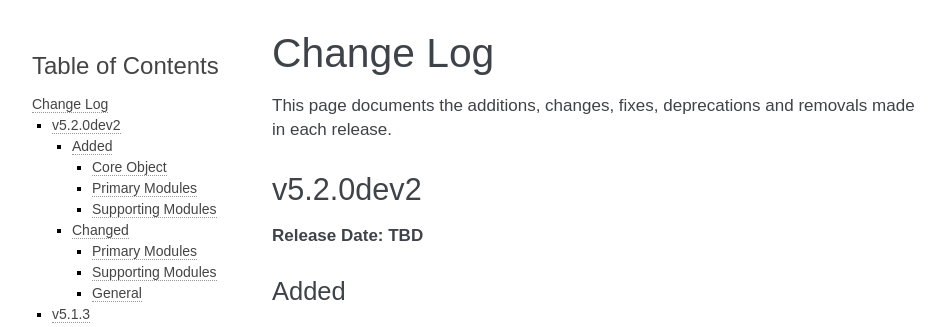
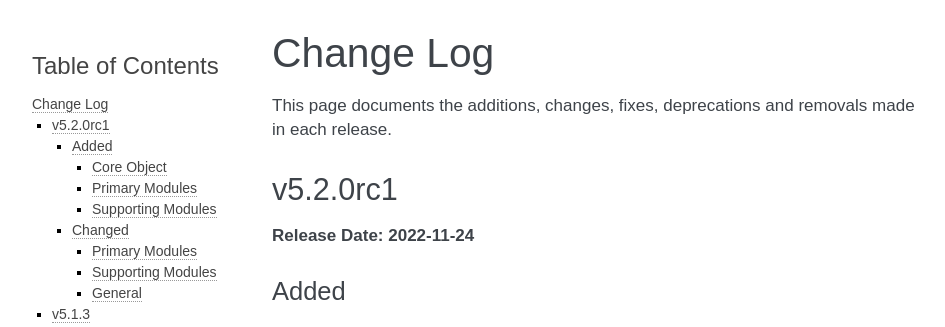
Before and after one commit to jeffshurtliff/khoros, a Sphinx documentation site: the page built from docs/changelog.rst, in a window 1280 px wide and 900 px high. Shown: the top 327 px of the window, without its empty margins (148-1093 px from the left). Built offline with Sphinx 7.4.7, drawn with Linux system fonts in a browser that asks for light colours.

Commit message:
Changed the version to 5.2.0rc1

```diff
--- a/docs/changelog.rst
+++ b/docs/changelog.rst
@@ -3,10 +3,10 @@ Change Log
 ##########
 This page documents the additions, changes, fixes, deprecations and removals made in each release.
 
-**********
-v5.2.0dev2
-**********
-**Release Date: TBD**
+*********
+v5.2.0rc1
+*********
+**Release Date: 2022-11-24**
 
 Added
 =====
--- a/khoros/utils/version.py
+++ b/khoros/utils/version.py
@@ -6,7 +6,7 @@
 :Example:           ``__version__ = version.get_full_version()``
 :Created By:        Jeff Shurtliff
 :Last Modified:     Jeff Shurtliff
-:Modified Date:     07 Nov 2022
+:Modified Date:     24 Nov 2022
 """
 
 import json
@@ -15,7 +15,7 @@ import urllib.request
 from . import log_utils
 
 # Define special and global variables
-__version__ = "5.2.0dev2"
+__version__ = "5.2.0rc1"
 latest_version_reported = False
 logger = log_utils.initialize_logging(__name__)
 
```
